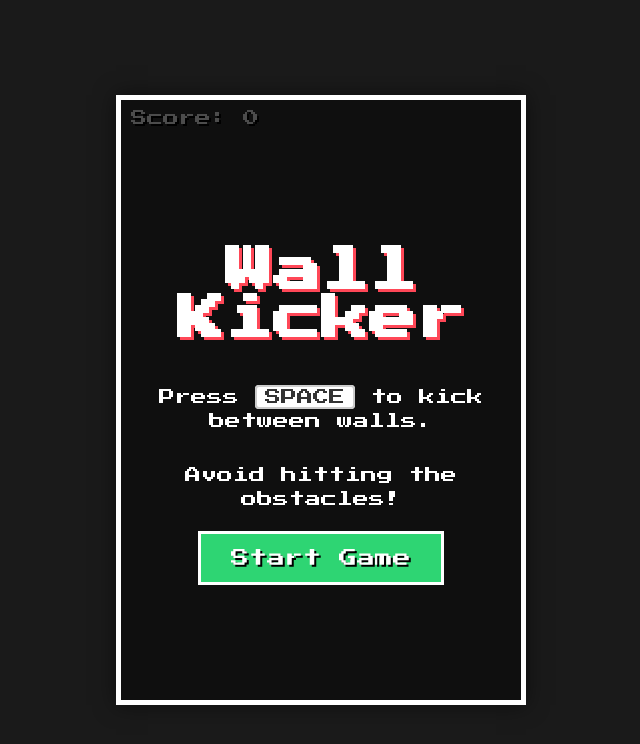
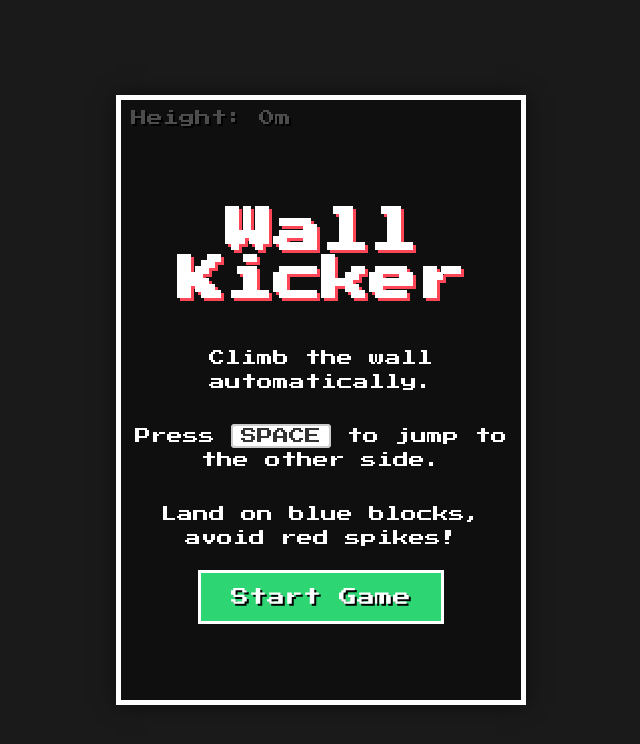
Before and after one commit to eatingpIastic/wallkick, a plain HTML site: page index.html in a window 1280 px wide. Shown: the whole page, without its empty margins (319-959 px from the left). Drawn offline with Linux system fonts and the light colour scheme.

Commit message:
Update index.html

```diff
--- a/index.html
+++ b/index.html
@@ -3,30 +3,33 @@
 <head>
     <meta charset="UTF-8">
     <meta name="viewport" content="width=device-width, initial-scale=1.0">
-    <title>Wall Kicker - PC Edition</title>
+    <title>Wall Kicker - Climb Edition</title>
     <link rel="stylesheet" href="style.css">
     <link href="https://fonts.googleapis.com/css2?family=Press+Start+2P&display=swap" rel="stylesheet">
 </head>
 <body>
     <div id="game-container">
+        <!-- The scrolling part of the level will live inside game-screen -->
         <div id="game-screen">
-            <!-- Player character will be added here by JavaScript -->
-            <!-- Walls will be added here by JavaScript -->
+            <div id="level-container">
+                <!-- Player and obstacles will be added here by JavaScript -->
+            </div>
         </div>
 
         <div id="ui-layer">
-            <div id="score-display">Score: 0</div>
+            <div id="score-display">Height: 0m</div>
 
             <div id="start-screen" class="screen">
                 <h1>Wall Kicker</h1>
-                <p>Press <span class="key">SPACE</span> to kick between walls.</p>
-                <p>Avoid hitting the obstacles!</p>
+                <p>Climb the wall automatically.</p>
+                <p>Press <span class="key">SPACE</span> to jump to the other side.</p>
+                <p>Land on <span class="safe-text">blue blocks</span>, avoid <span class="danger-text">red spikes</span>!</p>
                 <button id="start-button">Start Game</button>
             </div>
 
             <div id="game-over-screen" class="screen" style="display: none;">
                 <h2>Game Over</h2>
-                <p>Final Score: <span id="final-score">0</span></p>
+                <p>Final Height: <span id="final-score">0</span>m</p>
                 <button id="restart-button">Play Again</button>
             </div>
         </div>
```
